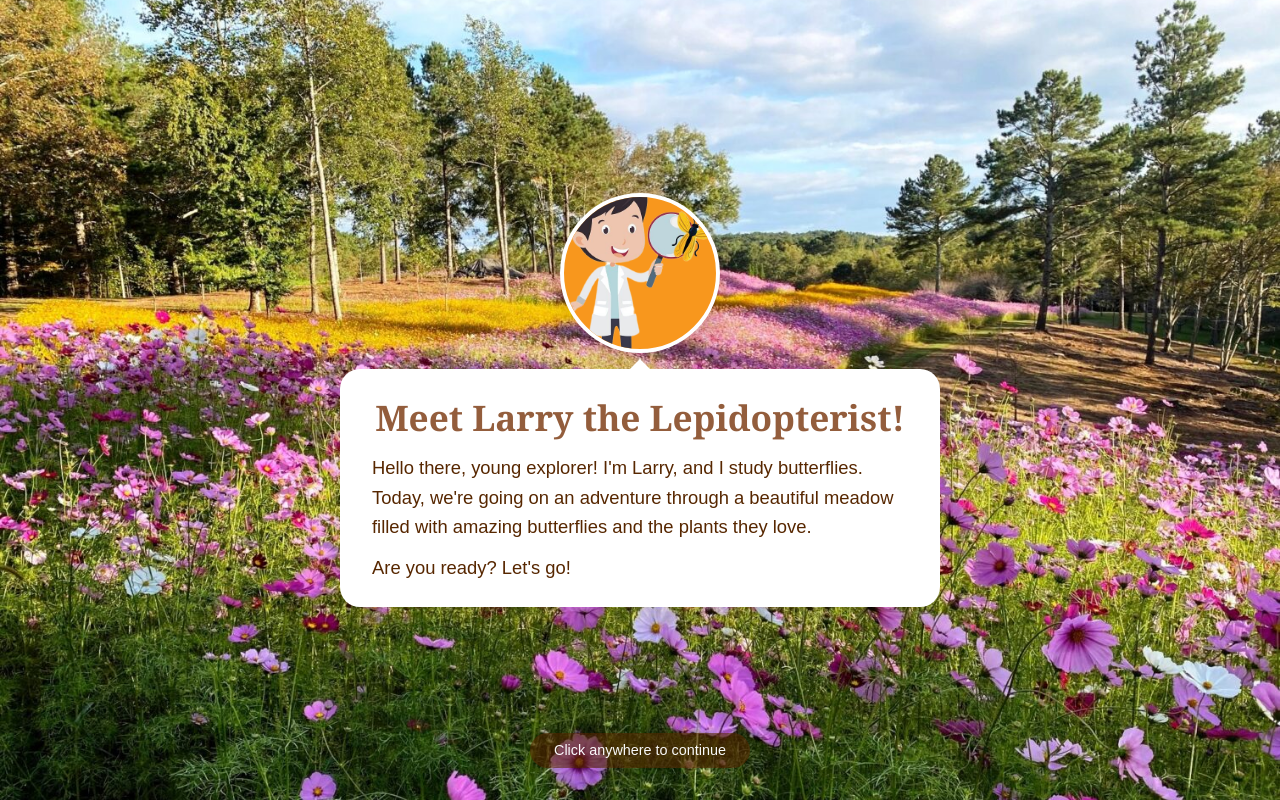
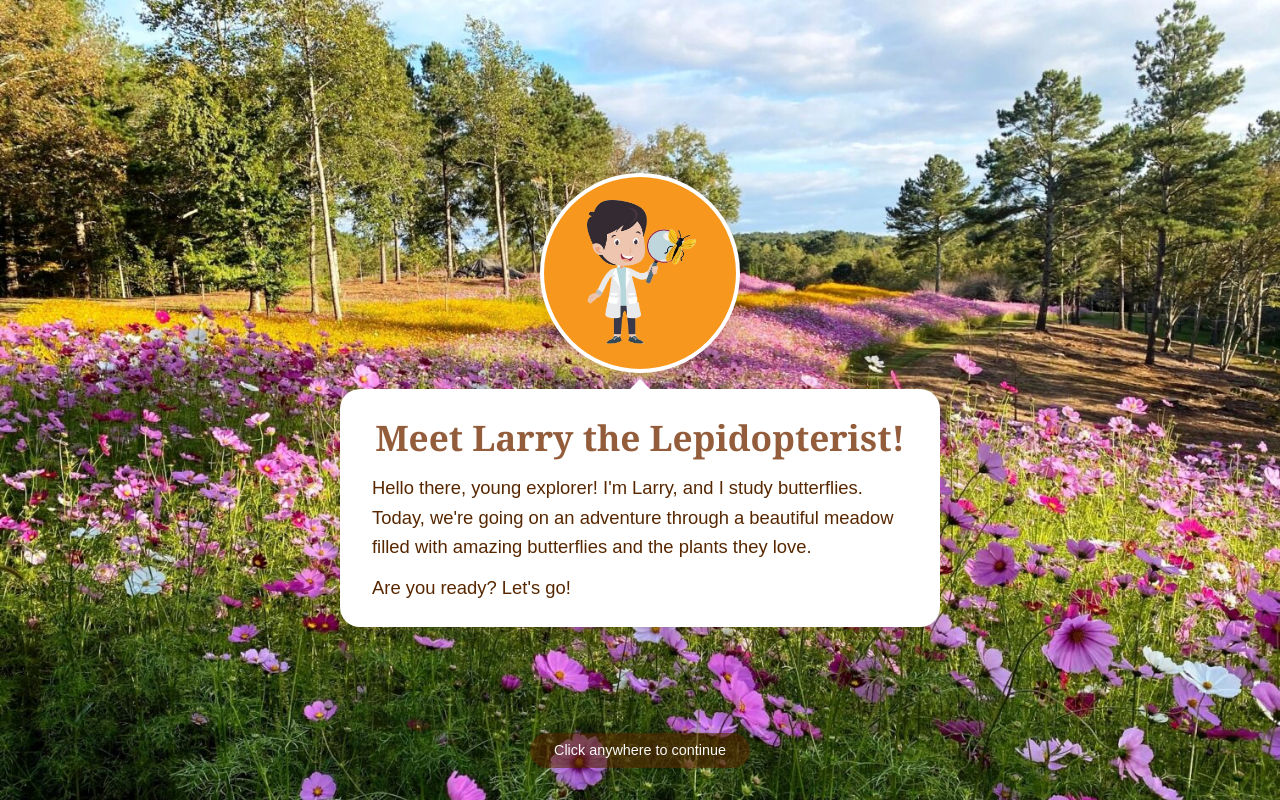
Before and after one commit to buckii/fpc-butterflies, a plain HTML site: page index.html in a window 1280 px wide. Both pictures are taken after a click on the button "Start". Drawn offline with Linux system fonts and the light colour scheme; a web font is replaced by a local one.

Commit message:
Fit Larry's full photo inside the orange circle on the intro slide (6b099a2d442a0ea20897eb4a)

```diff
--- a/index.html
+++ b/index.html
@@ -150,7 +150,7 @@
 <div id="slide-7" class="screen" onclick="goToSlide(8)" style="cursor:pointer; background-image: url('images/meadow_background.jpg'); background-size: cover; background-position: center;">
   <div class="larry-container">
     <div class="larry-avatar">
-      <img src="images/slide07_larry_lepidopterist_character.png" alt="Larry the Lepidopterist" style="width: 100%; height: 100%; object-fit: cover; border-radius: 50%;">
+      <img src="images/slide07_larry_lepidopterist_character.png" alt="Larry the Lepidopterist">
     </div>
     <div class="speech-bubble">
       <h2 style="margin-bottom:0.75rem;">Meet Larry the Lepidopterist!</h2>
--- a/styles.css
+++ b/styles.css
@@ -462,8 +462,9 @@ p, li {
   gap: 1rem;
 }
 .larry-avatar {
-  width: clamp(100px, 20vw, 160px);
-  height: clamp(100px, 20vw, 160px);
+  width: clamp(140px, 24vw, 200px);
+  height: clamp(140px, 24vw, 200px);
+  overflow: hidden;
   border-radius: 50%;
   background: #F8971D;
   display: flex;
@@ -472,6 +473,17 @@ p, li {
   font-size: clamp(3rem, 8vw, 5rem);
   box-shadow: 0 8px 25px rgba(87,39,0,0.2);
   border: 4px solid #fff;
+}
+.larry-avatar img {
+  /* Show Larry head to toe: contain (not cover) plus inner padding so his
+     hand and butterfly stay clear of the circle's curved edge. Shifted
+     slightly right because his body sits left of the image's center. */
+  width: 100%;
+  height: 100%;
+  padding: 12%;
+  box-sizing: border-box;
+  object-fit: contain;
+  object-position: 55% 50%;
 }
 .speech-bubble {
   background: #fff;
```
